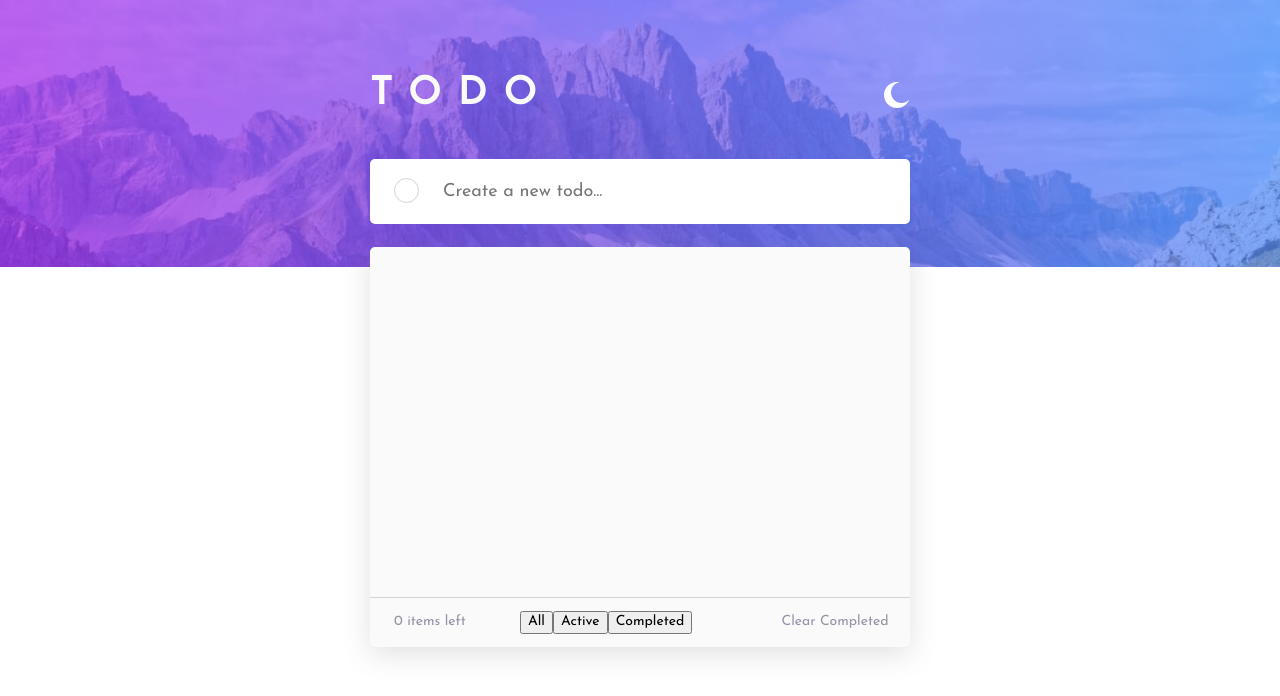
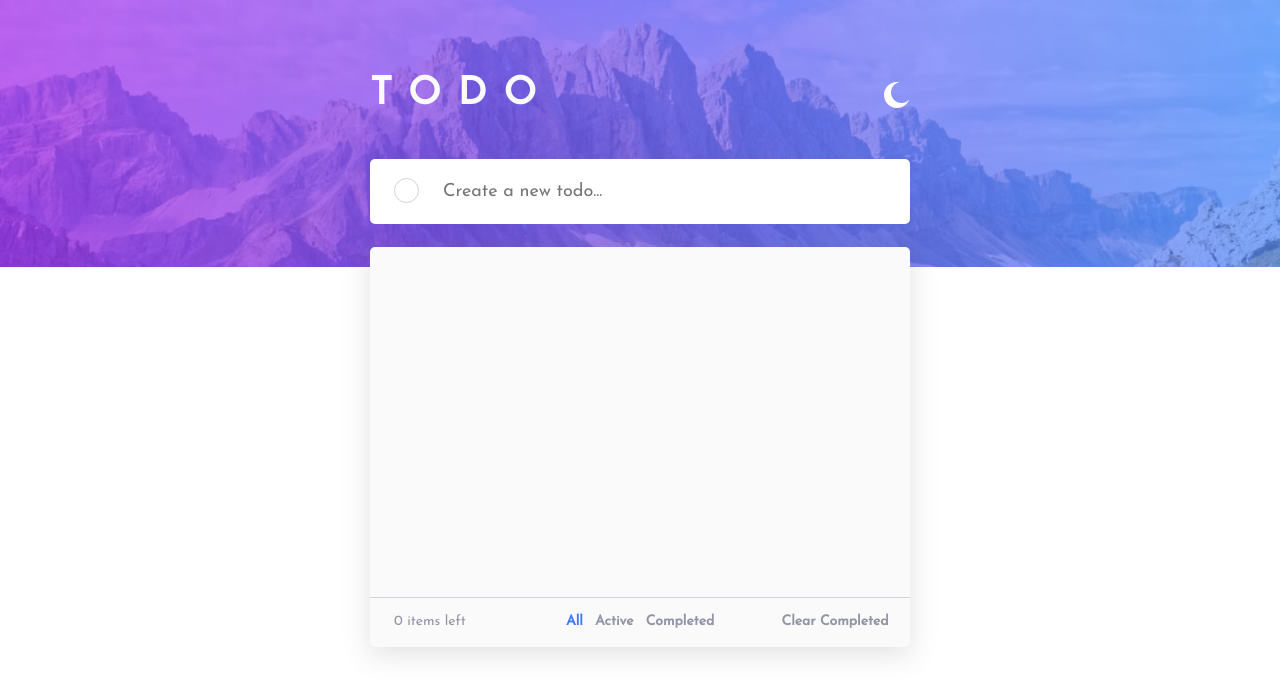
Before and after one commit to Vov4ukz53/frontend-challenge, a React (Create React App) app: page / in a window 1280 px wide. Shown: the top 696 px of the page. Built offline with nearby package versions, Linux system fonts and the light colour scheme.

Commit message:
Add FilteTodos component

```diff
--- /dev/null
+++ b/src/features/todos/components/FilterTodos/index.js
@@ -0,0 +1,29 @@
+import { ButtonWrapper, Button } from './styled';
+
+const FilterTodos = ({filter, setFilter}) => {
+
+  return (
+    <ButtonWrapper>
+      <Button
+        onClick={() => setFilter('all')}
+        active={filter === 'all' ? "true" : undefined}
+      >
+        All
+      </Button>
+      <Button
+        onClick={() => setFilter('undone')}
+        active={filter === 'undone'? "true" : undefined}
+      >
+        Active
+      </Button>
+      <Button
+        onClick={() => setFilter('done')}
+        active={filter === 'done'? "true" : undefined}
+      >
+        Completed
+      </Button>
+    </ButtonWrapper>
+  )
+}
+
+export default FilterTodos;
--- /dev/null
+++ b/src/features/todos/components/FilterTodos/styled.js
@@ -0,0 +1,22 @@
+import styled, { css } from 'styled-components';
+
+export const ButtonWrapper = styled.div`
+    margin-left: 40px;
+`;
+
+export const Button = styled.button`
+    border: none;
+    background: transparent;
+    color: ${({theme}) => theme.colors.darkGrayishBlue};
+    cursor: pointer;
+    transition: color .3s ease-in;
+    font-weight: 700;
+
+    &:hover {
+        color: ${({theme}) => theme.colors.veryDarkGrayishBlue};
+    }
+
+    ${({ active }) => active && css`
+        color: ${({theme}) => theme.colors.brightBlue};
+   `}
+`;
--- a/src/features/todos/components/TodoList/index.js
+++ b/src/features/todos/components/TodoList/index.js
@@ -1,23 +1,33 @@
-import { useSelector } from 'react-redux'
-import Container from '../../../../common/Container'
-import { selectTodo } from '../../todoSlice'
-import { TodosWrapper, Wrapper } from './styled'
-import TodoItem from '../TodoItem'
-import TodoListFooter from '../TodoListFooter'
+import { useState } from 'react';
+import { useSelector } from 'react-redux';
+import Container from '../../../../common/Container';
+import { selectDoneTodos, selectTodo, selectUndoneTodos } from '../../todoSlice';
+import { TodosWrapper, Wrapper } from './styled';
+import TodoItem from '../TodoItem';
+import TodoListFooter from '../TodoListFooter';
 
 const TodoList = () => {
+  const [filterTodos, setFilterTodos] = useState('all');
   const todos = useSelector(selectTodo);
+  const doneTodos = useSelector(selectDoneTodos);
+  const unDoneTodos = useSelector(selectUndoneTodos);
+
+  const filteredTodos = filterTodos === 'all'
+    ? todos
+    : filterTodos === 'done'
+      ? doneTodos
+      : unDoneTodos;
 
   return (
     <main>
       <Container>
         <Wrapper>
           <TodosWrapper>
-            {todos.map(todo =>
+            {filteredTodos.map(todo =>
               <TodoItem {...todo} key={todo.id}/>
             )}
           </TodosWrapper>
-          <TodoListFooter />
+          <TodoListFooter filter={filterTodos} setFilter={setFilterTodos} />
         </Wrapper>
       </Container>
     </main>
--- a/src/features/todos/components/TodoListFooter/index.js
+++ b/src/features/todos/components/TodoListFooter/index.js
@@ -1,12 +1,13 @@
 import { useDispatch, useSelector } from 'react-redux';
-import { Wrapper, Paragraph, ClearCompletedButton } from './styled'
+import { Wrapper, Paragraph, ClearCompletedButton } from './styled';
+import FilterTodos from '../FilterTodos';
 import {
   removeCompletedTodo,
   selectDoneTodos,
   selectUndoneTodos,
-} from '../../todoSlice'
+} from '../../todoSlice';
 
-const TodoListFooter = () => {
+const TodoListFooter = ({ filter, setFilter }) => {
   const dispatch = useDispatch();
   const undoneTodos = useSelector(selectUndoneTodos).length;
   const doneTodos = useSelector(selectDoneTodos).length;
@@ -14,11 +15,7 @@ const TodoListFooter = () => {
   return (
     <Wrapper>
       <Paragraph>{undoneTodos} items left</Paragraph>
-      <div>
-        <button>All</button>
-        <button>Active</button>
-        <button>Completed</button>
-      </div>
+      <FilterTodos filter={filter} setFilter={setFilter}/>
       <ClearCompletedButton
         disabled={doneTodos === 0}
         onClick={() => dispatch(removeCompletedTodo())}
--- a/src/features/todos/components/TodoListFooter/styled.js
+++ b/src/features/todos/components/TodoListFooter/styled.js
@@ -21,6 +21,7 @@ export const ClearCompletedButton = styled.button`
     color: ${({theme}) => theme.colors.darkGrayishBlue};
     cursor: pointer;
     transition: color .3s ease-in;
+    font-weight: 700;
 
     &:disabled {
         cursor: auto;
```
